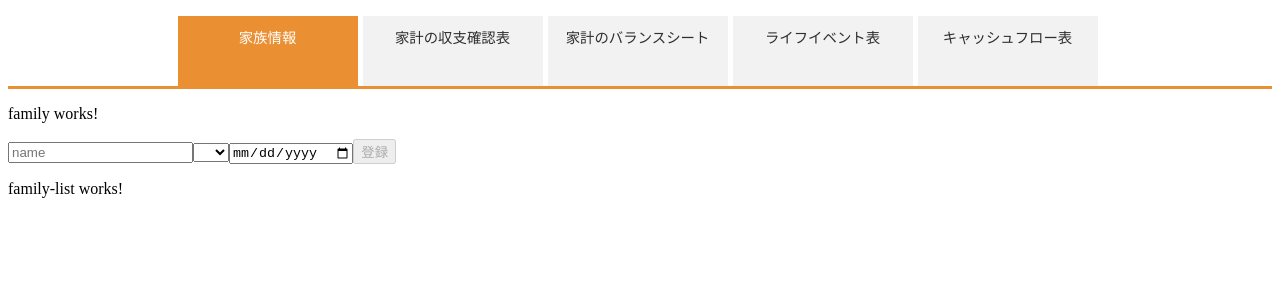
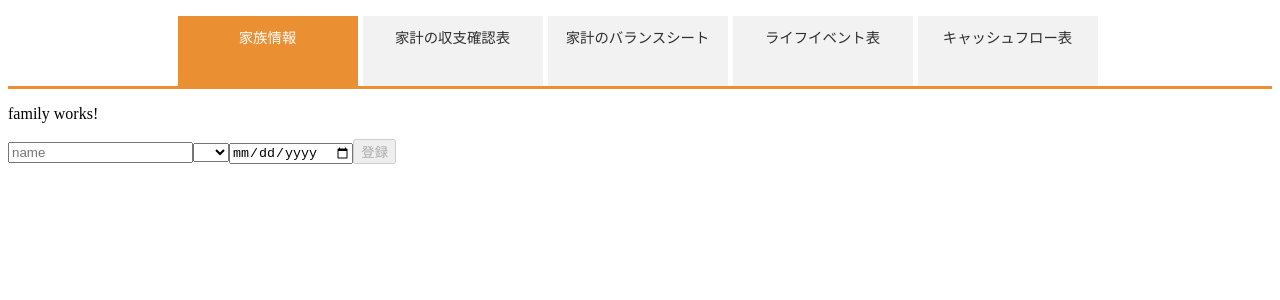
Before and after one commit to Naohiro-Hamada/financial-plan-re, an Angular app: page /family in a window 1280 px wide. Shown: the top 300 px of the page. Built offline with nearby package versions, Linux system fonts and the light colour scheme.

Commit message:
family-list実装

```diff
--- a/src/app/family/family-list/family-list.component.html
+++ b/src/app/family/family-list/family-list.component.html
@@ -1,3 +1,11 @@
-<p>
-  family-list works!
-</p>
+<div *ngFor="let human of family; let i = index">
+  <!-- <fp-family-detail
+    [rownum]="i"
+    [name]="human.name"
+    [relationship]="human.relationship"
+    [birthday]="human.birthday">
+  </fp-family-detail> -->
+  <span>{{human.name}}</span>
+  <span>{{human.relationship}}</span>
+  <span>{{human.birthday}}</span>
+</div>
--- a/src/app/family/family-list/family-list.component.ts
+++ b/src/app/family/family-list/family-list.component.ts
@@ -1,4 +1,8 @@
 import { Component, OnInit } from '@angular/core';
+
+import { FamilyService } from '../family.service';
+
+import { Human } from '../human';
 
 @Component({
   selector: 'fp-family-list',
@@ -7,9 +11,12 @@ import { Component, OnInit } from '@angular/core';
 })
 export class FamilyListComponent implements OnInit {
 
-  constructor() { }
+    family: Human[];
 
-  ngOnInit() {
+    constructor(private familyService: FamilyService) { }
+
+    ngOnInit() {
+      this.family = this.familyService.list;
+    }
+
   }
-
-}
```
